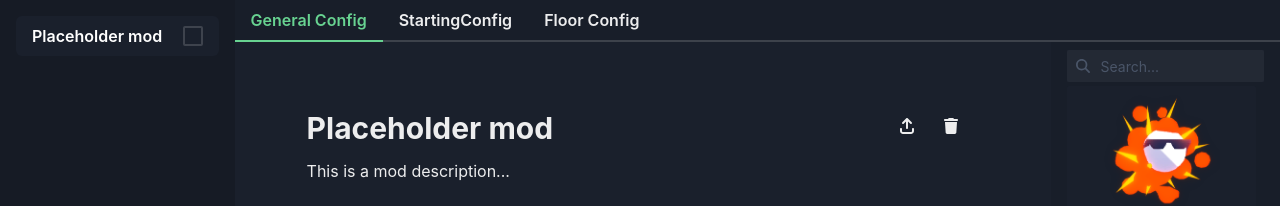
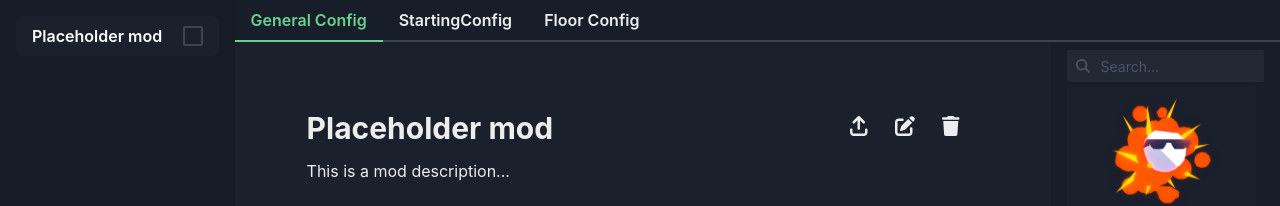
Before and after one commit to franomai/cornercutter, a React (Vite) app in the folder frontend/: page / in a window 1280 px wide. Shown: the top 206 px of the page. Built offline with nearby package versions, Linux system fonts and the light colour scheme.

Commit message:
#10 Add edit mod info button and make icons larger

```diff
--- a/frontend/src/components/tabs/generalconfig/GeneralConfigTab.tsx
+++ b/frontend/src/components/tabs/generalconfig/GeneralConfigTab.tsx
@@ -21,7 +21,7 @@ import { optionsHasFlag, setOptionFlag } from '../../../utility/ConfigHelpers';
 import ContentContainer from '../ContentContainer';
 import { useSelector } from 'react-redux';
 import { getSelectedMod } from '../../../redux/slices/mod';
-import { faArrowUpFromBracket, faTrash } from '@fortawesome/free-solid-svg-icons';
+import { faArrowUpFromBracket, faPenToSquare, faTrash } from '@fortawesome/free-solid-svg-icons';
 import { FontAwesomeIcon } from '@fortawesome/react-fontawesome';
 import LabelledRadioGroup from './LabelledRadioGroup';
 import { SkillSearchColumn } from '../../searchbar';
@@ -55,18 +55,24 @@ const GeneralConfigTab: FC = () => {
 
     function renderActionButtons(): ReactNode {
         return (
-            <Stack direction="row" spacing={1}>
+            <Stack direction="row" spacing={1.5}>
                 <IconButton
                     variant="ghost"
                     title="Export mod config code"
                     aria-label="Export mod config code"
-                    icon={<FontAwesomeIcon icon={faArrowUpFromBracket} />}
+                    icon={<FontAwesomeIcon icon={faArrowUpFromBracket} size="lg" />}
+                />
+                <IconButton
+                    variant="ghost"
+                    title="Edit mod config name and description"
+                    aria-label="Edit mod config name and description"
+                    icon={<FontAwesomeIcon icon={faPenToSquare} size="lg" />}
                 />
                 <IconButton
                     variant="ghost"
                     title="Delete mod"
                     aria-label="Delete mod"
-                    icon={<FontAwesomeIcon icon={faTrash} />}
+                    icon={<FontAwesomeIcon icon={faTrash} size="lg" />}
                 />
             </Stack>
         );
```
